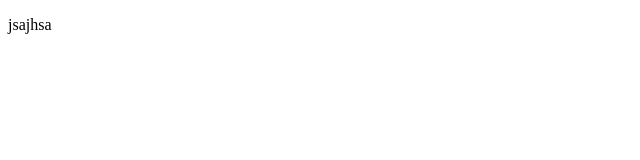
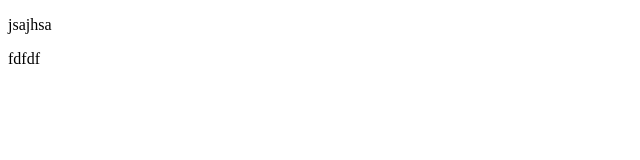
Before and after one commit to CristianDario89/portfolio_FE, an Angular app in the folder portfolio_FE/: page / in a window 1280 px wide. Shown: the top 160 px of the page, without its empty margins (0-640 px from the left). Built offline with nearby package versions, Linux system fonts and the light colour scheme.

Commit message:
testing git

```diff
--- a/portfolio_FE/src/app/app.component.html
+++ b/portfolio_FE/src/app/app.component.html
@@ -1 +1,2 @@
 <p>jsajhsa</p>
+<p>fdfdf</p>
```
